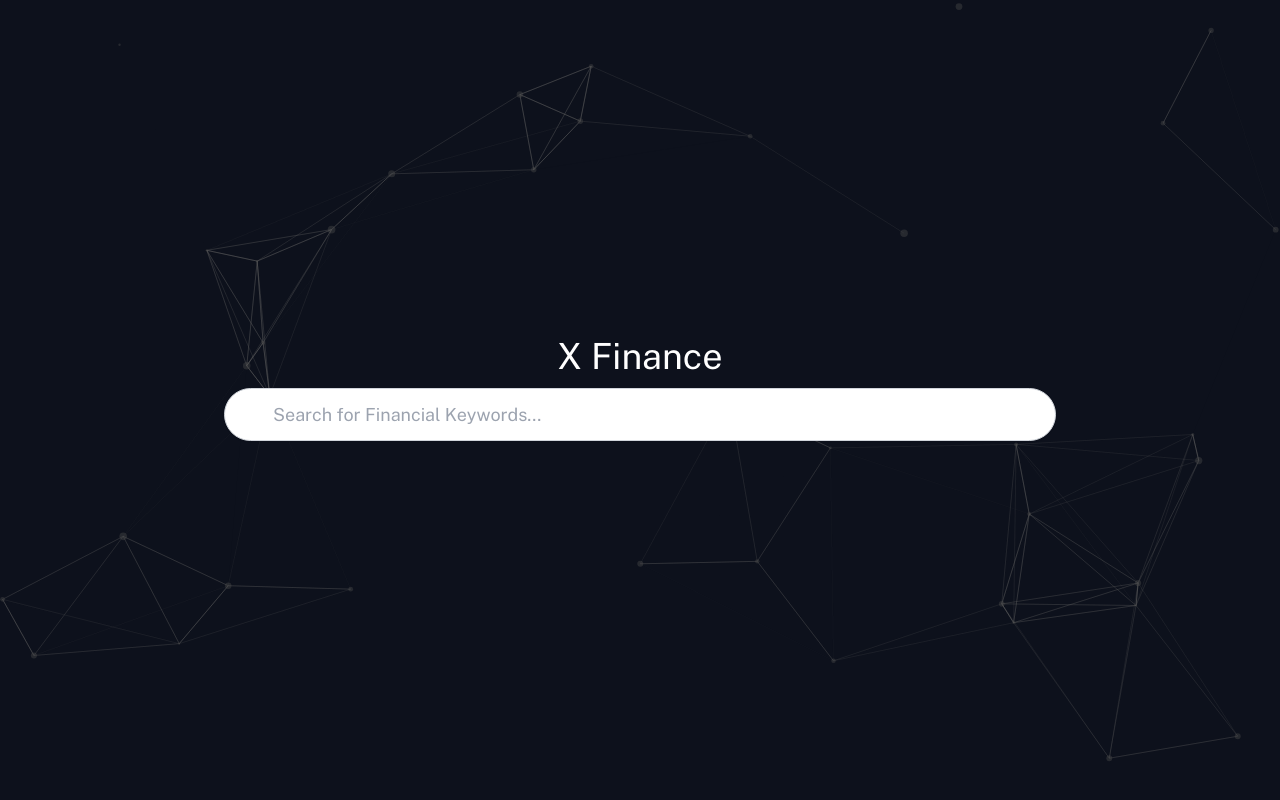
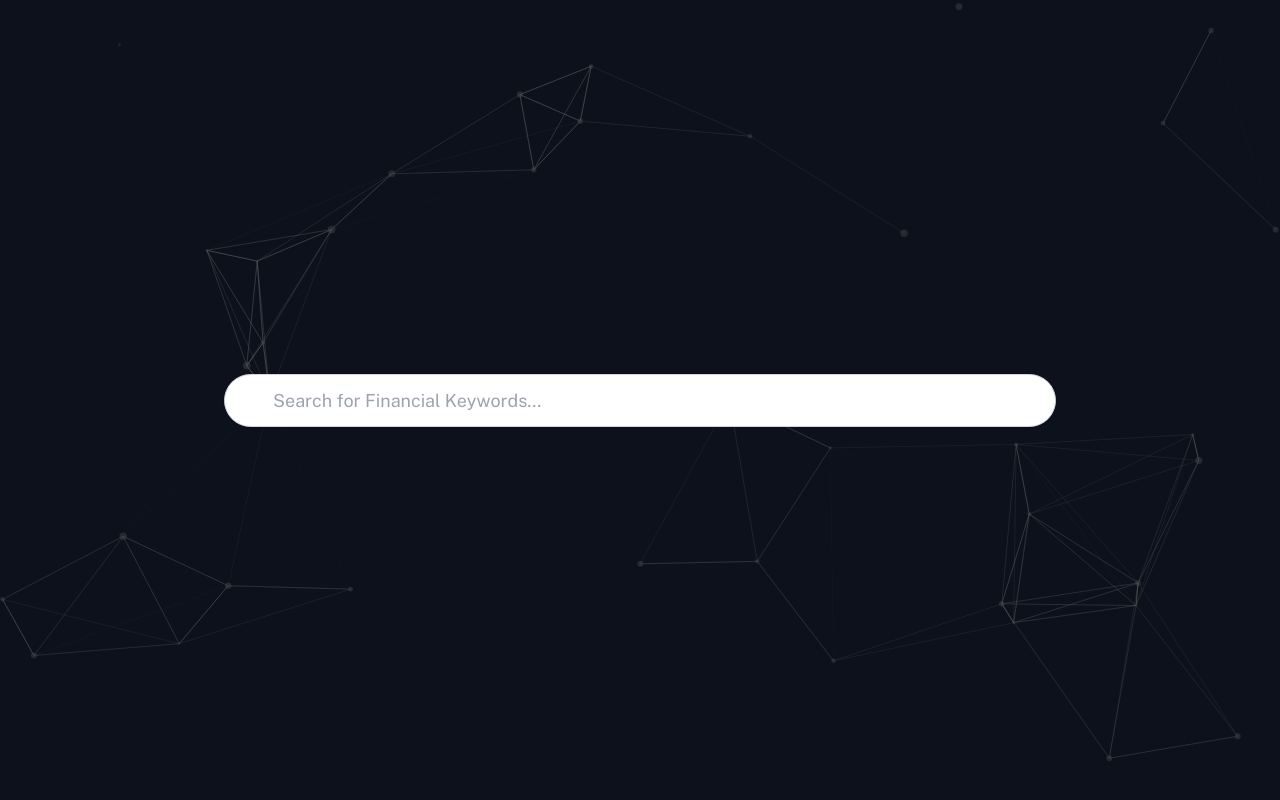
Before and after one commit to anish-sahoo/XDevChallenge, a React (Vite) app in the folder x-dev-challenge/: page / in a window 1280 px wide. Built offline with nearby package versions, Linux system fonts and the light colour scheme.

Commit message:
Add a lot of stuff

```diff
--- a/x-dev-challenge/src/App.tsx
+++ b/x-dev-challenge/src/App.tsx
@@ -7,6 +7,7 @@ import obj from "./StockApiReturn.ts";
 import StockChart from "./components/StockChart.tsx";
 import StockDataMap from "./StockDataMap.ts";
 import { motion } from 'framer-motion';
+import Card from "./components/card.tsx";
 
 function App() {
     const [searchClicked, setSearchClicked] = useState<boolean>(false);
@@ -38,10 +39,13 @@ function App() {
     const handleSearch = async (term: string) => {
         setLoading(true);
         console.log(term);
-        await getSearchResults(term);
+        // await getSearchResults(term);
         // const stockDataFromAPI = await getStockData(term);
         // setStockData(stockDataFromAPI);
+      setLoading(true);
+      setTimeout(() => {
         setLoading(false);
+        }, 3000);
         setStockData(obj);
     };
 
@@ -87,11 +91,13 @@ function App() {
                 <HashLoader color="#ffffff" loading={true} size={50}/>
               </div>
             )}
-            // {/*{*/}
-            // {/*    stockData && searchClicked && !loading && (*/}
-            // {/*        <StockChart stockData={stockData}/>*/}
-            // {/*    )*/}
-            // {/*}*/}
+            {
+                stockData && searchClicked && !loading && (
+                <div className={"backdrop-blur-sm bg-white bg-opacity-5 p-4 rounded-xl"}>
+                    <StockChart stockData={stockData}/>
+                </div>
+                )
+            }
           </div>
         </>
     );
--- a/x-dev-challenge/src/components/LineChart.tsx
+++ b/x-dev-challenge/src/components/LineChart.tsx
@@ -18,14 +18,14 @@ const LineChart: React.FC<LineChartProps> = ({ data }) => {
   useEffect(() => {
     if (!svgRef.current || data.length === 0) return;
 
-    const margin = { top: 20, right: 30, bottom: 30, left: 40 };
+    const margin = { top: 20, right: 30, bottom: 60, left: 60 }; // Adjust bottom margin for legend
     const width = 600 - margin.left - margin.right;
     const height = 400 - margin.top - margin.bottom;
 
     const svg = d3
       .select(svgRef.current)
       .attr("width", width + margin.left + margin.right)
-      .attr("height", height + margin.top + margin.bottom)
+      .attr("height", height + margin.top + margin.bottom) // Adjust for legend
       .append("g")
       .attr("transform", `translate(${margin.left},${margin.top})`);
 
@@ -49,6 +49,22 @@ const LineChart: React.FC<LineChartProps> = ({ data }) => {
       .y((d) => y(d.open));
 
     svg.append("g").call(d3.axisLeft(y));
+
+    // Legend
+    const legend = svg
+      .append("g")
+      .attr("transform", `translate(${width - 100}, 0)`); // Adjust for legend position
+
+    legend
+      .selectAll("legend")
+      .data(["Open", "High", "Low"])
+      .enter()
+      .append("text")
+      .attr("x", 0)
+      .attr("y", (d, i) => 20 * i)
+      .text((d) => d)
+      .style("fill", (d, i) => ["steelblue", "green", "red"][i]);
+
     svg
       .append("path")
       .datum(data)
--- a/x-dev-challenge/src/components/searchBar.tsx
+++ b/x-dev-challenge/src/components/searchBar.tsx
@@ -29,7 +29,7 @@ const SearchBar = ({
 
   return (
     <motion.div
-      className="relative w-full flex justify-center text-black"
+      className="fixed w-full flex justify-center text-black"
       initial={{ y: 0 }}
       animate={{ y: searchClicked && searchTerm.length > 0 ? "-40vh" : 0 }} // Move up when searchTerm is not empty
       transition={{ type: "spring", duration: 0.5 }} // Adjust the transition type and duration
```
